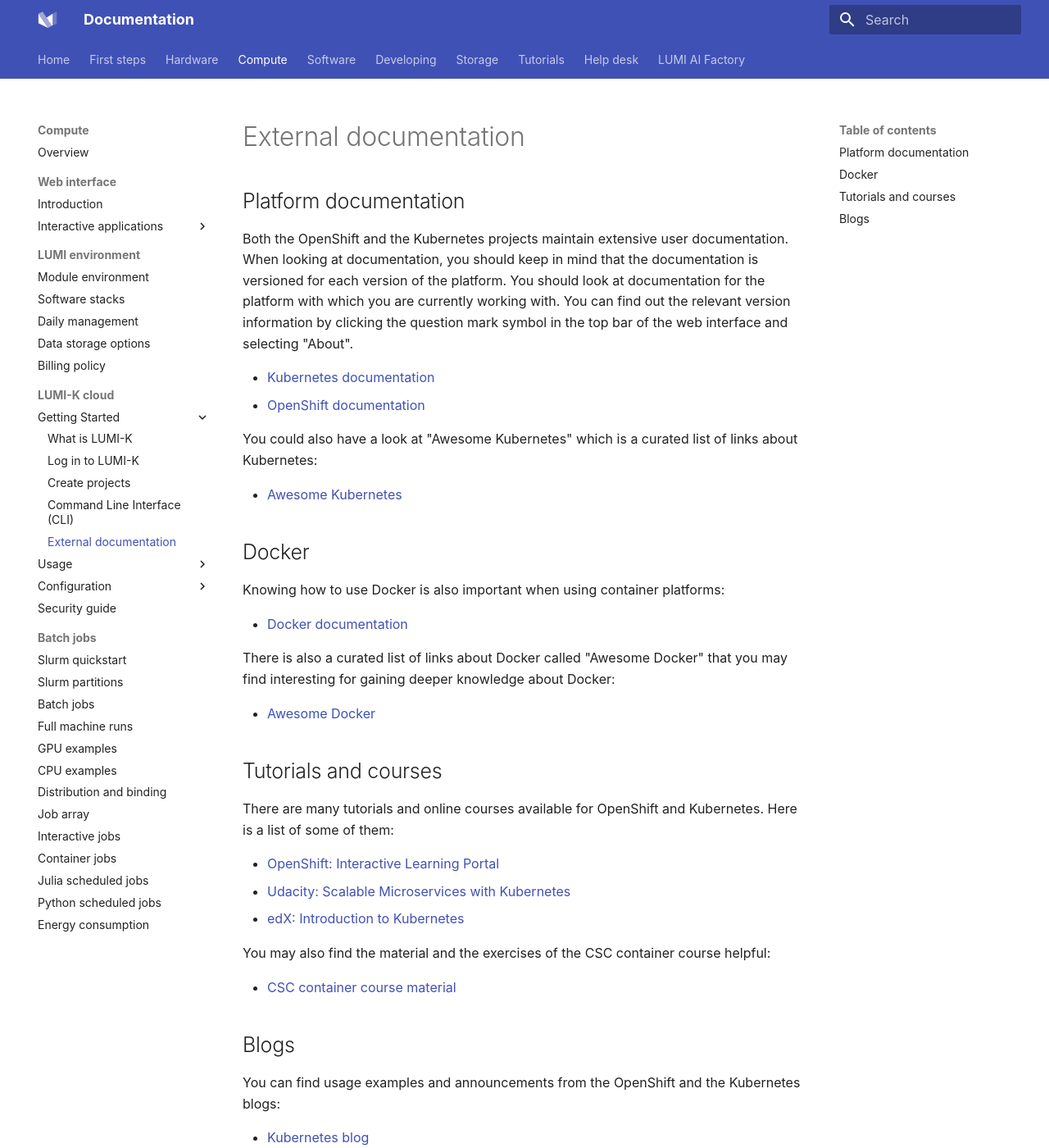
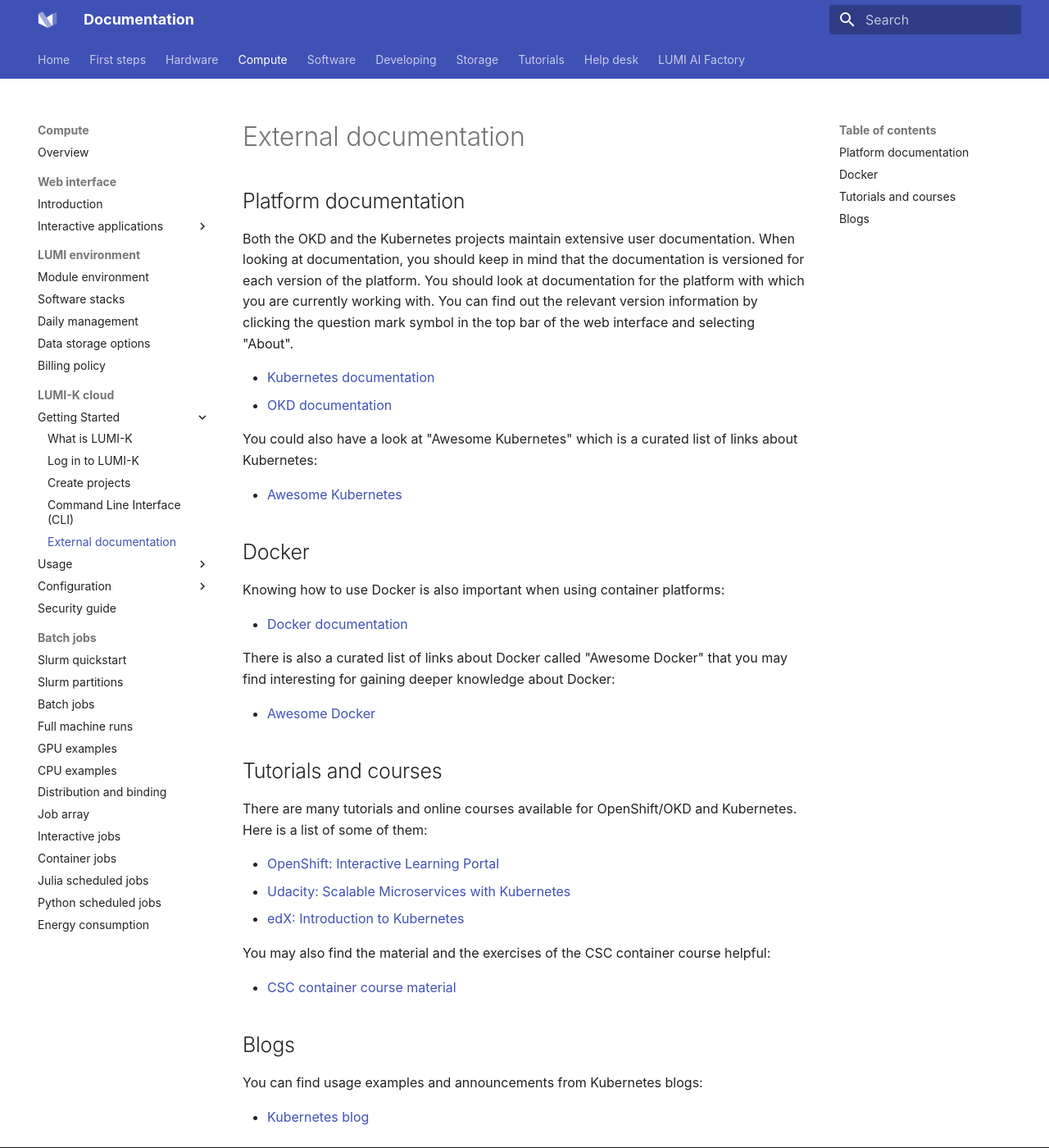
Before and after one commit to Lumi-supercomputer/lumi-userguide, an MkDocs documentation site: the page built from docs/compute/lumi-k/01_getting-started/05_ext_docs.md, in a window 1280 px wide and 1400 px high. Shown: the whole window at 82% size. Built offline with MkDocs 1.6.1 and Material for MkDocs 9.7.7, drawn with Linux system fonts in a browser that asks for light colours.

Commit message:
Change the docs link

```diff
--- a/docs/compute/lumi-k/01_getting-started/05_ext_docs.md
+++ b/docs/compute/lumi-k/01_getting-started/05_ext_docs.md
@@ -2,7 +2,7 @@
 
 ## Platform documentation
 
-Both the OpenShift and the Kubernetes projects maintain extensive user
+Both the OKD and the Kubernetes projects maintain extensive user
 documentation. When looking at documentation, you should keep in mind that the
 documentation is versioned for each version of the platform. You should look at
 documentation for the platform with which you are currently working with. You
@@ -10,7 +10,7 @@
 symbol in the top bar of the web interface and selecting "About".
 
   * [Kubernetes documentation](https://kubernetes.io/docs/home/)
-  * [OpenShift documentation](https://docs.okd.io/)
+  * [OKD documentation](https://docs.okd.io/)
 
 You could also have a look at "Awesome Kubernetes" which is a curated list of
 links about Kubernetes:
@@ -30,7 +30,7 @@
 
 ## Tutorials and courses
 
-There are many tutorials and online courses available for OpenShift and
+There are many tutorials and online courses available for OpenShift/OKD and
 Kubernetes. Here is a list of some of them:
 
   * [OpenShift: Interactive Learning Portal](https://learn.openshift.com/)
@@ -40,12 +40,10 @@
 You may also find the material and the exercises of the CSC container course
 helpful:
 
-  * [CSC container course material](https://LUMI-K-course.a3s.fi/index.html)
+  * [CSC container course material](https://rahti-course.a3s.fi/index.html)
 
 ## Blogs
 
-You can find usage examples and announcements from the OpenShift and the
-Kubernetes blogs:
+You can find usage examples and announcements from Kubernetes blogs:
 
   * [Kubernetes blog](http://blog.kubernetes.io/)
-  * [OpenShift blog](https://blog.openshift.com/)
```
